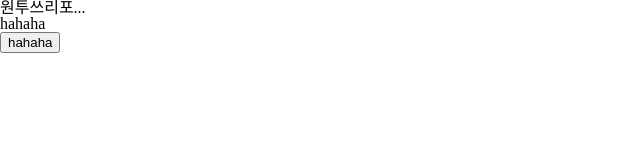
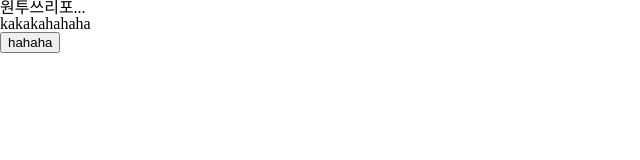
Before and after one commit to constjinny/hiyw, a React (Create React App) app: page / in a window 1280 px wide. Shown: the top 160 px of the page, without its empty margins (0-640 px from the left). Built offline with nearby package versions, Linux system fonts and the light colour scheme.

Commit message:
[test] - jinny commit

```diff
--- a/src/pages/Page.jsx
+++ b/src/pages/Page.jsx
@@ -1,5 +1,5 @@
 import * as React from "react";
 
 export function Page() {
-  return <div>hahaha</div>;
+  return <div>kakakahahaha</div>;
 }
```
